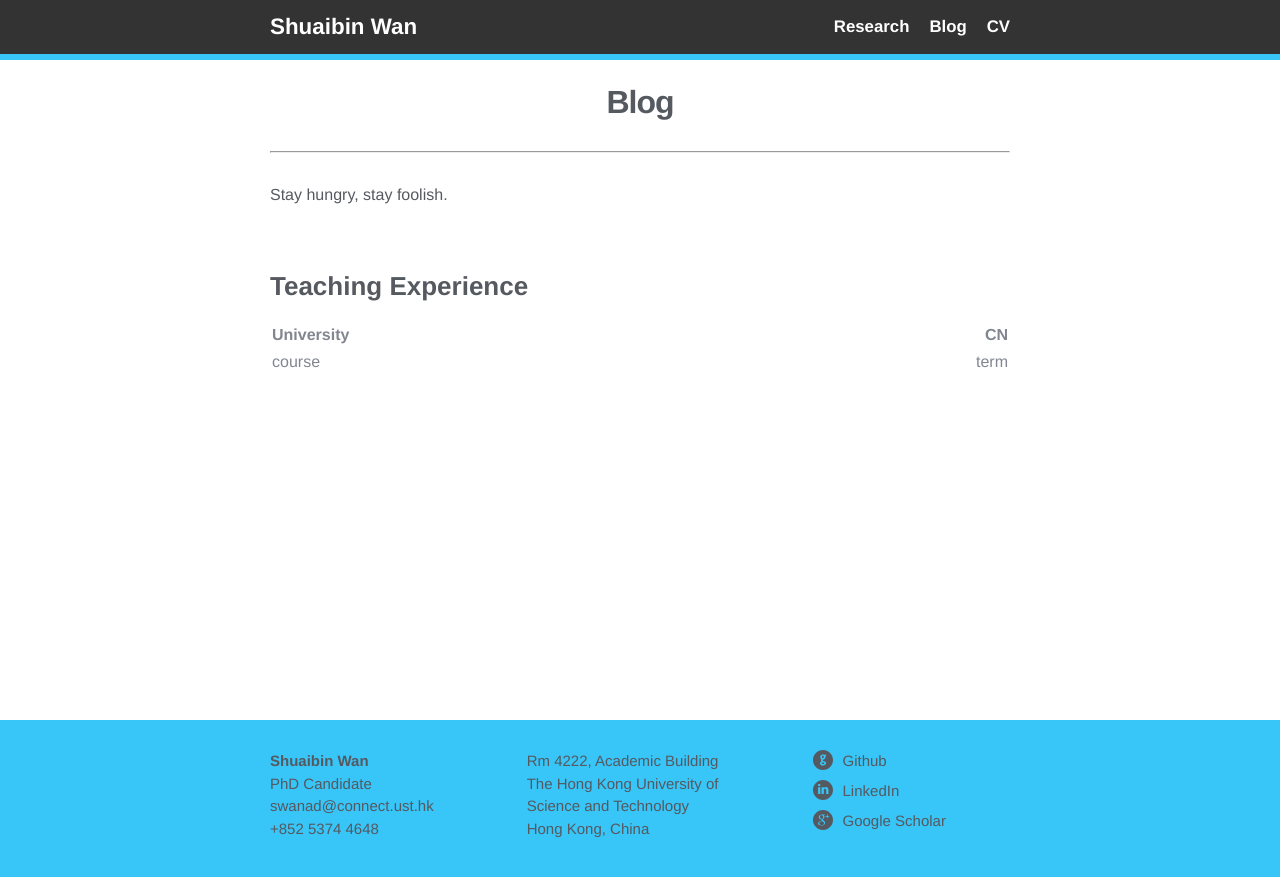
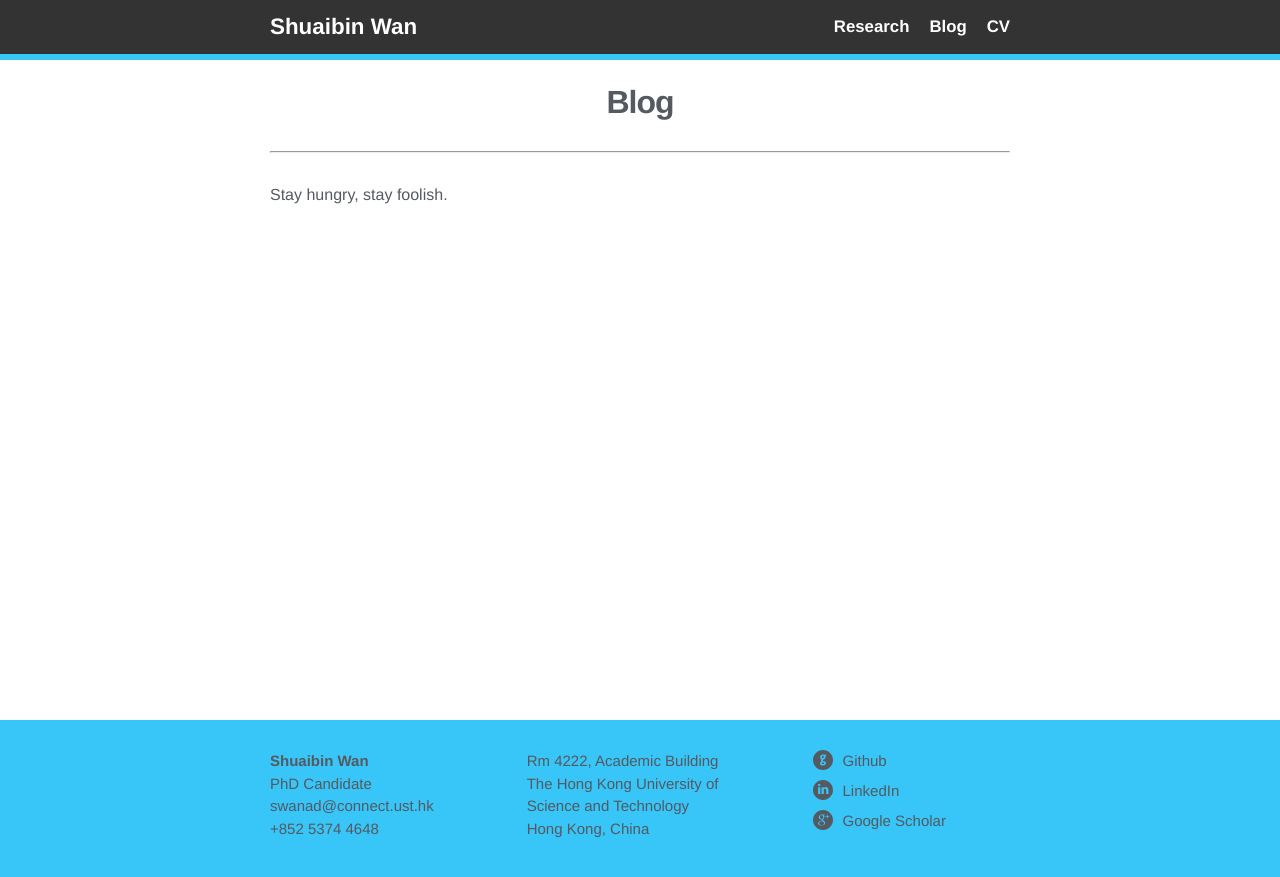
Before and after one commit to HarryBinary/HarryBinary.github.io, a Jekyll site: the page built from blog.md, in a window 1280 px wide. Shown: the top 877 px of the page. Built offline with Jekyll 4.4.1, drawn with Linux system fonts in a browser that asks for light colours.

Commit message:
Update blog.md

```diff
--- a/blog.md
+++ b/blog.md
@@ -11,10 +11,3 @@ Teaching Statement:
 ***
 
 Stay hungry, stay foolish.
-
-### Teaching Experience
-
-| University | CN |
-| ----------- | ----------: |
-| course | term |
-{:.custom-table}
```
